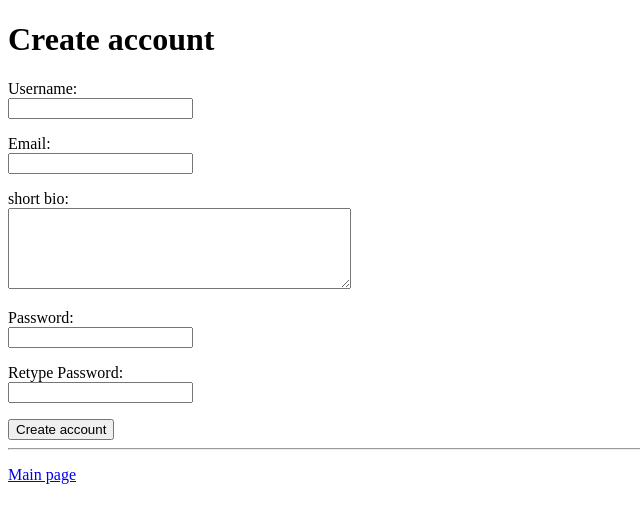
After one commit to nuuttikuosa/laskentaprojektien-hallinta, a Flask app: page /register in a window 1280 px wide. The commit adds this page. Shown: the top 523 px of the page, without its empty margins (0-640 px from the left). Run offline with Flask 3, Linux system fonts and the light colour scheme.

Commit message:
Added registration, login and logout

```diff
--- a/app.py
+++ b/app.py
@@ -9,3 +9,47 @@ app.secret_key = config.secret_key
 @app.route("/")
 def index():
     return render_template("index.html")
+
+@app.route("/register", methods=["GET", "POST"])
+def register():
+    if request.method == "GET":
+        return render_template("register.html")
+
+    if request.method == "POST":
+        username = request.form["username"]
+        password1 = request.form["password1"]
+        password2 = request.form["password2"]
+        email = request.form["email"]
+        bio = request.form["bio"]
+
+        if password1 != password2:
+            return "ERROR: salasanat eivät ole samat"
+
+        try:
+            users.create_user(username, email, bio, password1)
+            return "Account created"
+        except sqlite3.IntegrityError:
+            return "ERROR: Username already exists"
+
+@app.route("/login", methods=["GET", "POST"])
+def login():
+    if request.method == "GET":
+        return render_template("login.html")
+
+    if request.method == "POST":
+        username = request.form["username"]
+        password = request.form["password"]
+
+        user_id = users.check_login(username, password)
+        if user_id:
+            session["user_id"] = user_id
+            session["username"] = username
+            return redirect("/")
+        else:
+            return "ERROR: Wrong username or password"
+
+@app.route("/logout")
+def logout():
+    del session["user_id"]
+    del session["username"]
+    return redirect("/")
--- /dev/null
+++ b/templates/register.html
@@ -0,0 +1,41 @@
+<!DOCTYPE html>
+<html>
+
+<head>
+  <title>Create account</title>
+</head>
+
+<body>
+  <h1>Create account</h1>
+
+  <form action="/register" method="post">
+    <p>
+      Username: <br />
+      <input type="text" name="username" />
+    </p>
+    <p>
+      Email: <br />
+      <input type="text" name="email" />
+    </p>
+     <p>
+      short bio:<br />
+      <textarea name="bio" rows="5" cols="40"></textarea>
+    </p>
+    <p>
+      Password: <br />
+      <input type="password" name="password1" />
+    </p>
+    <p>
+      Retype Password: <br />
+      <input type="password" name="password2" />
+    </p>
+    <input type="submit" value="Create account" />
+  </form>
+
+  <hr />
+  <p>
+    <a href="/">Main page</a>
+  </p>
+</body>
+
+</html>
--- a/users.py
+++ b/users.py
@@ -1,10 +1,10 @@
 from werkzeug.security import check_password_hash, generate_password_hash
 import db
 
-def create_user(username, password, email):
+def create_user(username, email, bio, password):
     password_hash = generate_password_hash(password)
-    sql = "INSERT INTO users (username, password_hash, email) VALUES (?, ?, ?)"
-    db.execute(sql, [username, password_hash, email])
+    sql = "INSERT INTO users (username, email, bio, password_hash) VALUES (?, ?, ?, ?)"
+    db.execute(sql, [username, email, bio, password_hash ])
 
 def check_login(username, password):
     sql = "SELECT id, password_hash FROM users WHERE username = ?"
```
Also changed, not shown: templates/index.html (+5 -4 lines), templates/login.html (added, +29 -0 lines), 1 other file.
